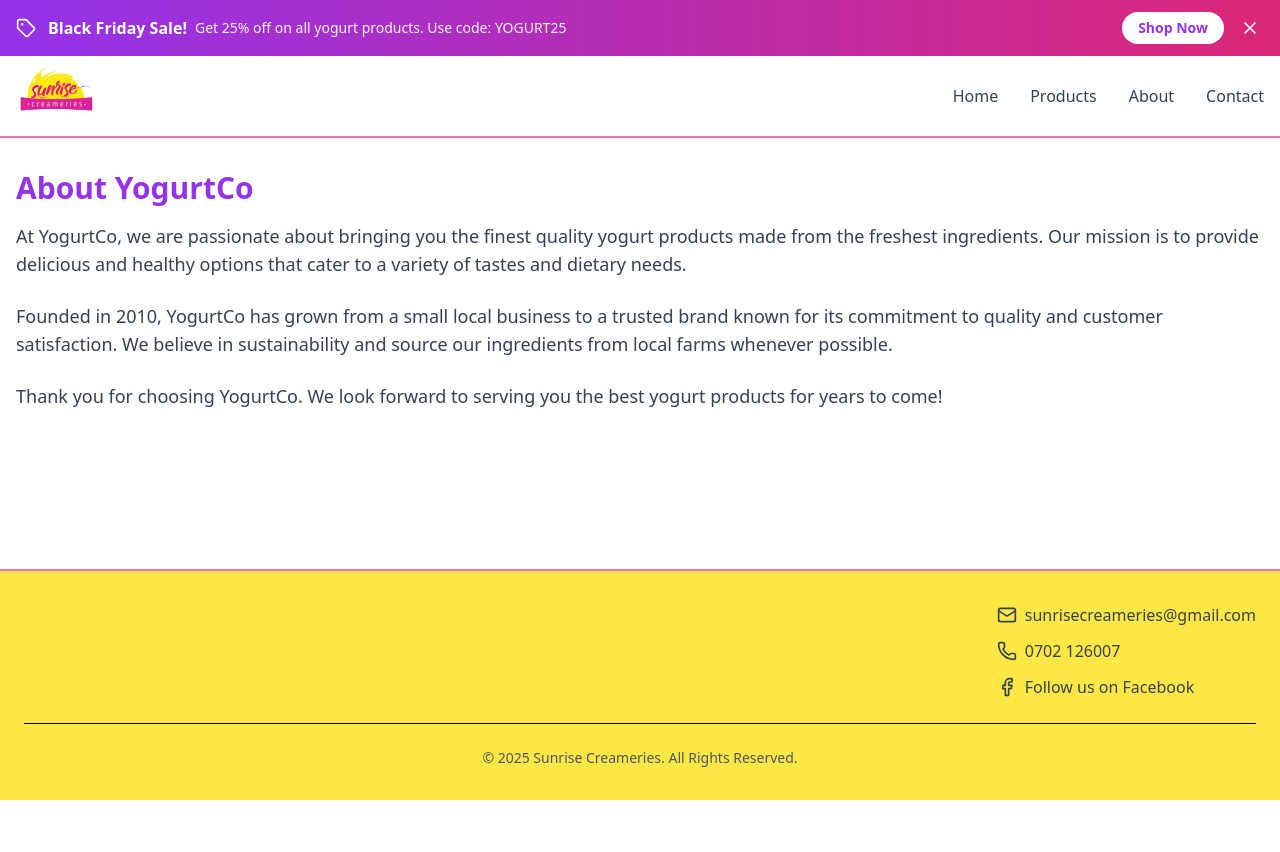
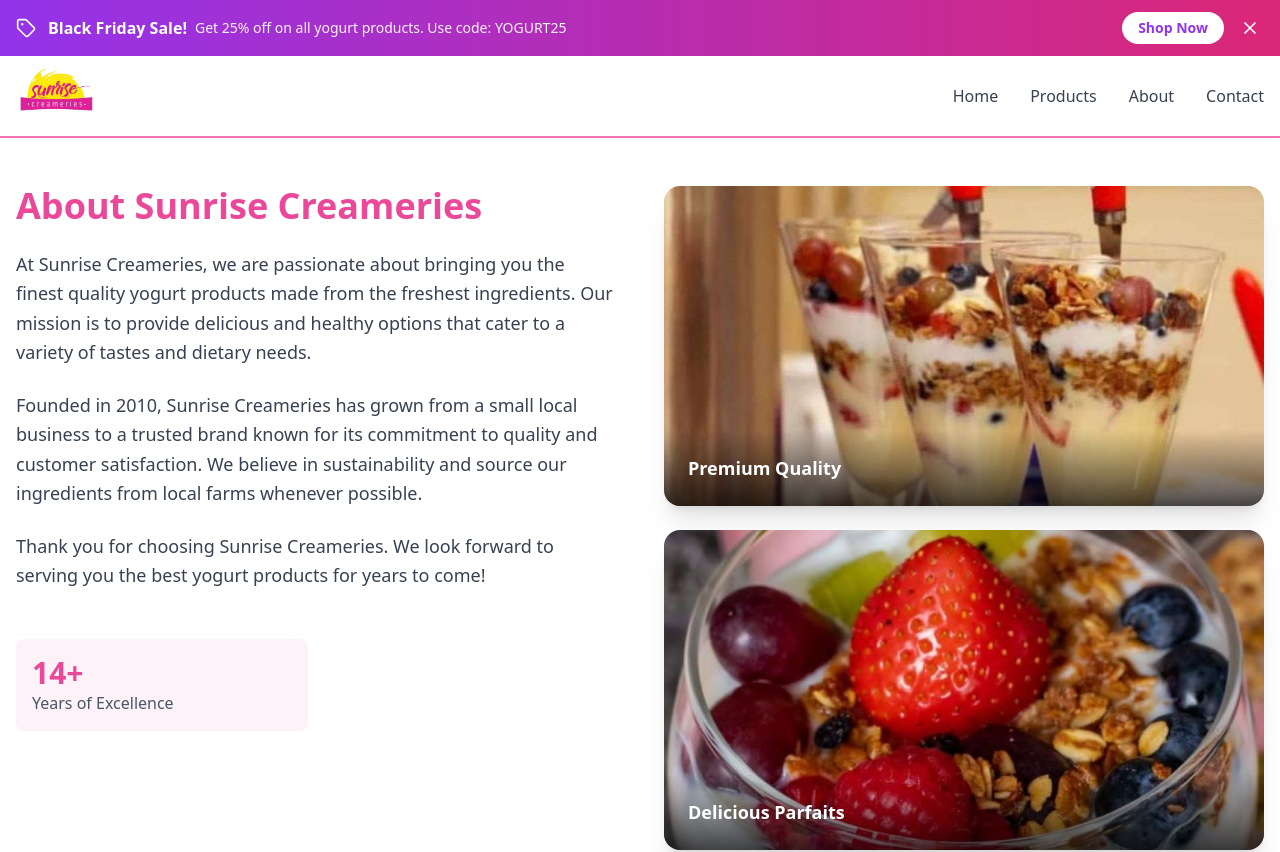
Before and after one commit to LeslieKogi/Sunrise, a React (Vite) app: page /about in a window 1280 px wide. Shown: the top 852 px of the page. Before the commit the page ends 800 px from the top, so only its background shows below. Built offline with nearby package versions, Linux system fonts and the light colour scheme.

Commit message:
modify about page and images

```diff
--- a/src/components/Imageslide.jsx
+++ b/src/components/Imageslide.jsx
@@ -1,26 +1,37 @@
 import { useState } from 'react';
 import { ChevronLeft, ChevronRight } from 'lucide-react';
+
+// Import images from assets folder
+import kids2 from '../assets/sunrise images/kids2.jpg';
+import kids3 from '../assets/sunrise images/kids3.jpg';
+import kids4 from '../assets/sunrise images/kids4.jpg';
+import model1 from '../assets/sunrise images/model1.jpg';
+import models2 from '../assets/sunrise images/models2.jpg';
 
 function ImageSlide() {
   const [currentIndex, setCurrentIndex] = useState(0);
 
-  // Replace these with your actual yogurt product images
+  // Your actual yogurt product images
   const images = [
     {
-      url: 'https://images.unsplash.com/photo-1488477181946-6428a0291777?w=800&h=600&fit=crop',
-      alt: 'Fresh Strawberry Yogurt'
+      url: kids3,
+      alt: 'Kids enjoying Sunrise Yogurt'
     },
     {
-      url: 'https://images.unsplash.com/photo-1571212515416-26b6d6c11943?w=800&h=600&fit=crop',
-      alt: 'Blueberry Yogurt Bowl'
+      url: kids2,
+      alt: 'Happy children with yogurt'
     },
     {
-      url: 'https://images.unsplash.com/photo-1628088062854-d1870b4553da?w=800&h=600&fit=crop',
-      alt: 'Greek Yogurt with Honey'
+      url: kids4,
+      alt: 'Delicious yogurt for all'
     },
     {
-      url: 'https://images.unsplash.com/photo-1563636619-e9143da7973b?w=800&h=600&fit=crop',
-      alt: 'Mixed Berry Yogurt'
+      url: model1,
+      alt: ''
+    },
+    {
+      url: models2,
+      alt: 'Happy kids with Sunrise Yogurt'
     }
   ];
 
--- a/src/pages/About.jsx
+++ b/src/pages/About.jsx
@@ -1,16 +1,64 @@
+import fancyyog from '../assets/sunrise images/fancyyog.jpg';
+import parffe2 from '../assets/sunrise images/parffe2.jpg';
+
 function About() {
   return (
-    <div className="container mx-auto px-4 py-8">
-      <h1 className="text-3xl font-bold mb-4 text-purple-600">About YogurtCo</h1>
-      <p className="text-lg text-gray-700 mb-6">
-        At YogurtCo, we are passionate about bringing you the finest quality yogurt products made from the freshest ingredients. Our mission is to provide delicious and healthy options that cater to a variety of tastes and dietary needs.
-      </p>
-      <p className="text-lg text-gray-700 mb-6">
-        Founded in 2010, YogurtCo has grown from a small local business to a trusted brand known for its commitment to quality and customer satisfaction. We believe in sustainability and source our ingredients from local farms whenever possible.
-      </p>
-      <p className="text-lg text-gray-700">
-        Thank you for choosing YogurtCo. We look forward to serving you the best yogurt products for years to come!
-      </p>
+    <div className="container mx-auto px-4 py-12">
+      <div className="grid md:grid-cols-2 gap-8 lg:gap-12 items-start">
+        {/* Left Side - Text Content */}
+        <div className="space-y-6">
+          <h1 className="text-4xl font-bold text-pink-500 mb-6">
+            About Sunrise Creameries
+          </h1>
+
+          <p className="text-lg text-gray-700 leading-relaxed">
+            At Sunrise Creameries, we are passionate about bringing you the finest quality yogurt products made from the freshest ingredients. Our mission is to provide delicious and healthy options that cater to a variety of tastes and dietary needs.
+          </p>
+
+          <p className="text-lg text-gray-700 leading-relaxed">
+            Founded in 2010, Sunrise Creameries has grown from a small local business to a trusted brand known for its commitment to quality and customer satisfaction. We believe in sustainability and source our ingredients from local farms whenever possible.
+          </p>
+
+          <p className="text-lg text-gray-700 leading-relaxed">
+            Thank you for choosing Sunrise Creameries. We look forward to serving you the best yogurt products for years to come!
+          </p>
+
+          {/* Optional: Stats or Features */}
+          <div className="grid grid-cols-2 gap-4 pt-6">
+            <div className="bg-pink-50 p-4 rounded-lg">
+              <p className="text-3xl font-bold text-pink-500">14+</p>
+              <p className="text-gray-600">Years of Excellence</p>
+            </div>
+          </div>
+        </div>
+
+        {/* Right Side - Images */}
+        <div className="space-y-6">
+          {/* First Image - Fancy Yogurt */}
+          <div className="relative overflow-hidden rounded-2xl shadow-xl hover:shadow-2xl transition-shadow duration-300">
+            <img
+              src={fancyyog}
+              alt="Premium Sunrise Yogurt"
+              className="w-full h-80 object-cover hover:scale-105 transition-transform duration-500"
+            />
+            <div className="absolute bottom-0 left-0 right-0 bg-gradient-to-t from-black/70 to-transparent p-6">
+              <p className="text-white font-semibold text-lg">Premium Quality</p>
+            </div>
+          </div>
+
+          {/* Second Image - Parfait */}
+          <div className="relative overflow-hidden rounded-2xl shadow-xl hover:shadow-2xl transition-shadow duration-300">
+            <img
+              src={parffe2}
+              alt="Delicious Yogurt Parfait"
+              className="w-full h-80 object-cover hover:scale-105 transition-transform duration-500"
+            />
+            <div className="absolute bottom-0 left-0 right-0 bg-gradient-to-t from-black/70 to-transparent p-6">
+              <p className="text-white font-semibold text-lg">Delicious Parfaits</p>
+            </div>
+          </div>
+        </div>
+      </div>
     </div>
   );
 }
```
